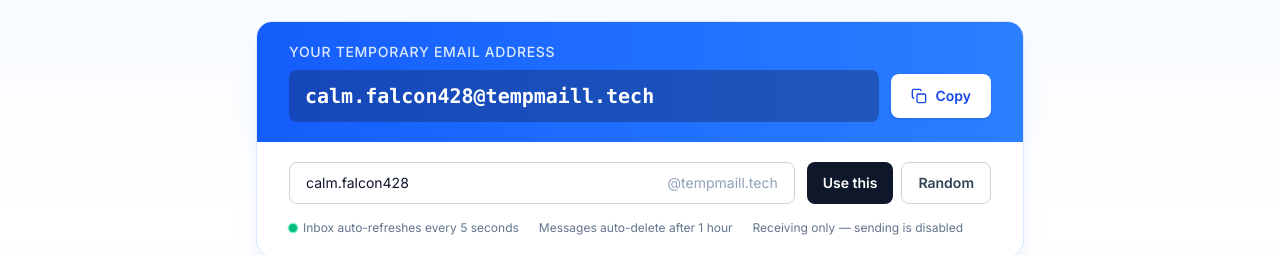
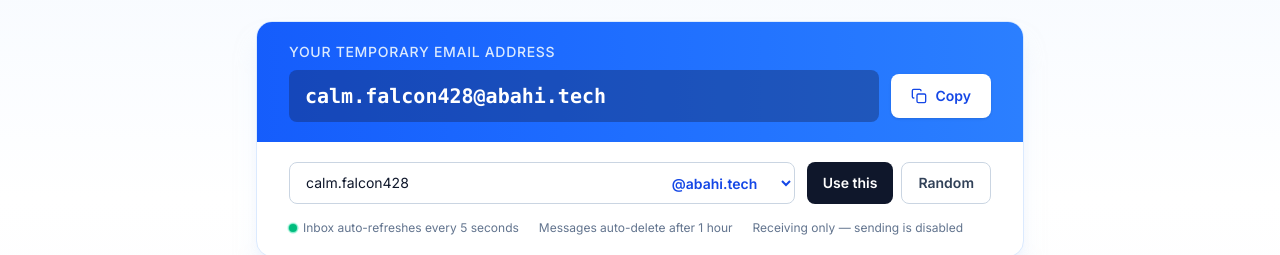
Before and after one commit to rootsiemen/temp-mail, a Next.js app: page / in a window 1280 px wide. Shown: the part 336-591 px from the top of the page. Built offline with nearby package versions, Linux system fonts and the light colour scheme; no server answers.

Commit message:
Option A: 3 email domains (abahi.tech/page/me), site on tempmaill.tech

```diff
--- a/src/app/api/email/[id]/route.ts
+++ b/src/app/api/email/[id]/route.ts
@@ -1,7 +1,8 @@
-import type { TempEmail } from "@/lib/mail";
+import { EMAIL_DOMAINS, type TempEmail } from "@/lib/mail";
+import { isValidAddress } from "../../inbox/route";
 
 /**
- * GET /api/email/:id?address=someone@tempmaill.tech
+ * GET /api/email/:id?address=someone@abahi.tech
  * Returns a single stored message by looking it up inside the
  * address's inbox list in Cloudflare KV.
  */
@@ -13,8 +14,8 @@ export async function GET(
   const { searchParams } = new URL(request.url);
   const rawAddress = (searchParams.get("address") || "").trim().toLowerCase();
 
-  if (!id || !rawAddress || !/^[a-z0-9._-]+@abahi\.tech$/.test(rawAddress)) {
-    return Response.json({ error: "Valid id and @tempmaill.tech address required." }, { status: 400 });
+  if (!id || !rawAddress || !isValidAddress(rawAddress)) {
+    return Response.json({ error: `Valid id and address (${EMAIL_DOMAINS.map((d) => "@" + d).join(", ")}) required.` }, { status: 400 });
   }
 
   const accountId = process.env.CLOUDFLARE_ACCOUNT_ID;
--- a/src/app/api/inbox/route.ts
+++ b/src/app/api/inbox/route.ts
@@ -1,18 +1,26 @@
-import type { TempEmail } from "@/lib/mail";
+import { EMAIL_DOMAINS, type TempEmail } from "@/lib/mail";
 
 /**
- * GET /api/inbox?address=someone@tempmaill.tech
+ * GET /api/inbox?address=someone@abahi.tech
  * Reads the stored message list for an address from Cloudflare KV
  * via the KV REST API. Returns { emails: [] } gracefully when the
  * Cloudflare credentials are not configured or the key is missing.
  */
+const ADDRESS_RE = new RegExp(
+  `^[a-z0-9._-]+@(${EMAIL_DOMAINS.map((d) => d.replace(/\./g, "\\.")).join("|")})$`
+);
+
+export function isValidAddress(addr: string): boolean {
+  return ADDRESS_RE.test(addr);
+}
+
 export async function GET(request: Request) {
   const { searchParams } = new URL(request.url);
   const rawAddress = (searchParams.get("address") || "").trim().toLowerCase();
 
-  if (!rawAddress || !/^[a-z0-9._-]+@abahi\.tech$/.test(rawAddress)) {
+  if (!rawAddress || !isValidAddress(rawAddress)) {
     return Response.json(
-      { emails: [], error: "A valid @tempmaill.tech address is required." },
+      { emails: [], error: `A valid address (${EMAIL_DOMAINS.map((d) => "@" + d).join(", ")}) is required.` },
       { status: 400 }
     );
   }
--- a/src/components/TempMailApp.tsx
+++ b/src/components/TempMailApp.tsx
@@ -2,7 +2,7 @@
 
 import { useCallback, useEffect, useRef, useState } from "react";
 import {
-  DOMAIN,
+  EMAIL_DOMAINS,
   randomPrefix,
   sanitizePrefix,
   timeAgo,
@@ -11,17 +11,19 @@ import {
 } from "@/lib/mail";
 
 const STORAGE_KEY = "abahi-temp-mail-address";
+const DOMAIN_KEY = "abahi-temp-mail-domain";
 const POLL_INTERVAL = 5000;
 
 export default function TempMailApp() {
   const [prefix, setPrefix] = useState("");
   const [draft, setDraft] = useState("");
+  const [domain, setDomain] = useState(EMAIL_DOMAINS[0]);
   const [emails, setEmails] = useState<TempEmail[]>([]);
   const [loading, setLoading] = useState(true);
   const [copied, setCopied] = useState(false);
   const [selected, setSelected] = useState<TempEmail | null>(null);
   const [error, setError] = useState<string | null>(null);
-  const address = prefix ? `${prefix}@${DOMAIN}` : "";
+  const address = prefix ? `${prefix}@${domain}` : "";
   const timer = useRef<ReturnType<typeof setInterval> | null>(null);
 
   const fetchInbox = useCallback(async (addr: string) => {
@@ -40,7 +42,7 @@ export default function TempMailApp() {
   }, []);
 
   const applyPrefix = useCallback(
-    (p: string) => {
+    (p: string, d: string = domain) => {
       const clean = sanitizePrefix(p) || randomPrefix();
       setPrefix(clean);
       setDraft(clean);
@@ -49,22 +51,32 @@ export default function TempMailApp() {
       setSelected(null);
       try {
         localStorage.setItem(STORAGE_KEY, clean);
+        localStorage.setItem(DOMAIN_KEY, d);
       } catch {
         /* storage unavailable */
       }
-      fetchInbox(`${clean}@${DOMAIN}`);
+      fetchInbox(`${clean}@${d}`);
     },
-    [fetchInbox]
+    [fetchInbox, domain]
   );
+
+  const changeDomain = (d: string) => {
+    setDomain(d);
+    applyPrefix(prefix || randomPrefix(), d);
+  };
 
   useEffect(() => {
     let initial = "";
+    let savedDomain = EMAIL_DOMAINS[0];
     try {
       initial = localStorage.getItem(STORAGE_KEY) || "";
+      const sd = localStorage.getItem(DOMAIN_KEY) || "";
+      if (EMAIL_DOMAINS.includes(sd)) savedDomain = sd;
     } catch {
       /* storage unavailable */
     }
-    applyPrefix(initial || randomPrefix());
+    setDomain(savedDomain);
+    applyPrefix(initial || randomPrefix(), savedDomain);
 
     timer.current = setInterval(() => {
       const current = (() => {
@@ -74,7 +86,14 @@ export default function TempMailApp() {
           return "";
         }
       })();
-      if (current) fetchInbox(`${current}@${DOMAIN}`);
+      const curDomain = (() => {
+        try {
+          return localStorage.getItem(DOMAIN_KEY) || EMAIL_DOMAINS[0];
+        } catch {
+          return EMAIL_DOMAINS[0];
+        }
+      })();
+      if (current) fetchInbox(`${current}@${curDomain}`);
     }, POLL_INTERVAL);
 
     return () => {
@@ -152,7 +171,16 @@ export default function TempMailApp() {
                 aria-label="Custom email prefix"
                 className="w-full bg-transparent px-4 py-2.5 text-sm outline-none placeholder:text-slate-400"
               />
-              <span className="shrink-0 pr-4 text-sm text-slate-400">@{DOMAIN}</span>
+              <select
+                value={domain}
+                onChange={(e) => changeDomain(e.target.value)}
+                aria-label="Email domain"
+                className="shrink-0 cursor-pointer bg-transparent pr-4 text-sm font-semibold text-blue-700 outline-none"
+              >
+                {EMAIL_DOMAINS.map((d) => (
+                  <option key={d} value={d}>@{d}</option>
+                ))}
+              </select>
             </div>
             <div className="flex gap-2">
               <button
--- a/src/lib/mail.ts
+++ b/src/lib/mail.ts
@@ -9,7 +9,9 @@ export interface TempEmail {
   preview?: string;
 }
 
-export const DOMAIN = "tempmaill.tech";
+export const SITE_DOMAIN = "tempmaill.tech";
+
+export const EMAIL_DOMAINS = ["abahi.tech", "abahi.page", "abahi.me"];
 
 const ADJECTIVES = [
   "swift", "bright", "calm", "clever", "cozy", "daring", "eager", "fancy",
```
Also changed, not shown: 1 other file (tests, documents, lock files or other folders).
